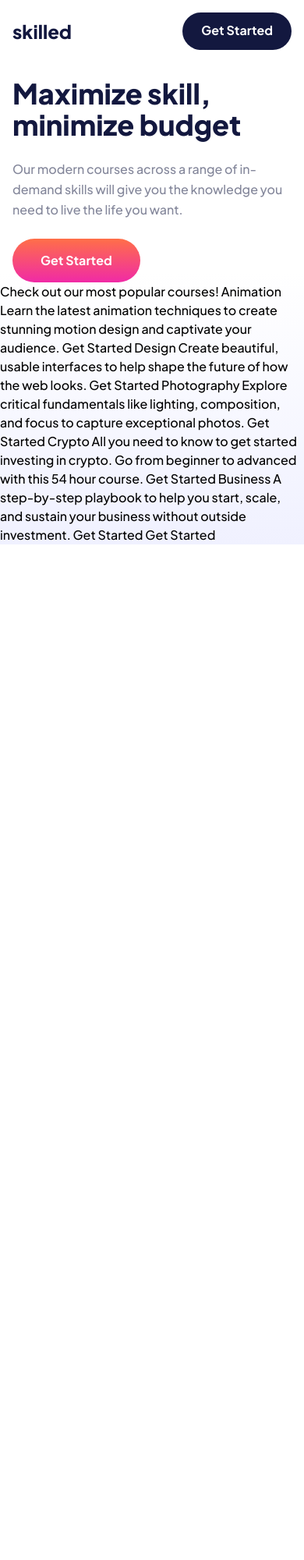
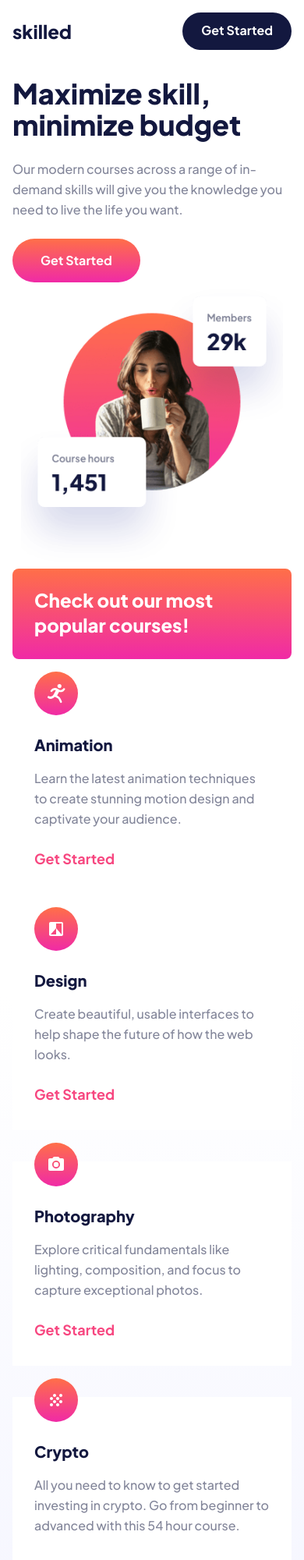
Before and after one commit to R-Middleton/skilled-elearning-solution, a website: page index.html in a window 390 px wide. Shown: the top 2000 px of the page at 78% size. Before the commit the page ends 844 px from the top, so only its background shows below. Drawn offline with Linux system fonts and the light colour scheme.

Commit message:
mobile static styling

```diff
--- a/index.html
+++ b/index.html
@@ -20,40 +20,112 @@
 
     <title>Frontend Mentor | Skilled e-learning landing page</title>
   </head>
-  <body class="font-Jakarta bg-gradient-to-b from-white to-[#F0F1FF] via-white">
-    <nav class="w-full flex justify-between px-4 pt-4 items-center">
-      <b class="text-2xl text-bunting font-extrabold">skilled</b>
+  <body class="bg-gradient-to-b from-white via-white to-[#F0F1FF] font-Jakarta">
+    <nav class="flex w-full items-center justify-between px-4 pt-4">
+      <b class="text-2xl font-extrabold text-bunting">skilled</b>
       <button
         type="button"
-        class="bg-bunting text-white rounded-full px-6 pt-[9px] pb-[11px] font-bold leading-7"
+        class="rounded-full bg-bunting px-6 pt-[9px] pb-[11px] font-bold leading-7 text-white"
       >
         Get Started
       </button>
     </nav>
 
-    <h1 class="pt-9 pb-6 px-4 font-extrabold text-4xl text-bunting">
+    <h1 class="px-4 pt-9 pb-6 text-4xl font-extrabold text-bunting">
       Maximize skill, minimize budget
     </h1>
-    <h2 class="px-4 font-medium text-base leading-[26px] text-waterloo pb-6">
+    <h2 class="px-4 pb-6 text-base font-medium leading-[26px] text-waterloo">
       Our modern courses across a range of in-demand skills will give you the
       knowledge you need to live the life you want.
     </h2>
     <div class="pl-4">
       <button
         type="button"
-        class="rounded-full bg-gradient-to-b from-orangegradientstart to-orangegradientstop text-white px-9 py-4 font-bold"
+        class="rounded-full bg-gradient-to-b from-orangegradientstart to-orangegradientstop px-9 py-4 font-bold text-white"
       >
         Get Started
       </button>
     </div>
-    Check out our most popular courses! Animation Learn the latest animation
-    techniques to create stunning motion design and captivate your audience. Get
-    Started Design Create beautiful, usable interfaces to help shape the future
-    of how the web looks. Get Started Photography Explore critical fundamentals
-    like lighting, composition, and focus to capture exceptional photos. Get
-    Started Crypto All you need to know to get started investing in crypto. Go
-    from beginner to advanced with this 54 hour course. Get Started Business A
-    step-by-step playbook to help you start, scale, and sustain your business
-    without outside investment. Get Started Get Started
+    <div class="flex justify-center md:hidden">
+      <img src="./assets/image-hero-mobile.png" alt="hero" />
+    </div>
+    <div class="hidden md:block">
+      <img src="./assets/image-hero-desktop.png" alt="hero" />
+    </div>
+
+    <div
+      class="mx-4 mb-4 rounded-lg bg-gradient-to-b from-orangegradientstart to-orangegradientstop px-7 pt-6 pb-7 text-2xl font-extrabold text-white"
+    >
+      Check out our most popular courses!
+    </div>
+
+    <div class="mx-4 mt-10 rounded-lg">
+      <div class="px-7 pb-8 bg-white">
+        <img class="-translate-y-6" src="./assets/icon-animation.svg" alt="animation" />
+          <h3 class="pb-4 text-xl font-extrabold text-bunting">Animation</h3>
+          <p class="pb-6 font-medium leading-[26px] text-waterloo">
+            Learn the latest animation techniques to create stunning motion
+            design and captivate your audience.
+          </p>
+          <a class="pb-8 text-lg font-bold text-violetred">Get Started</a>
+        </div>
+      </div>
+    </div>
+
+    <div class="mx-4 mt-10 rounded-lg">
+      <div class="px-7 pb-8 bg-white">
+        <img class="-translate-y-6" src="./assets/icon-design.svg" alt="animation" />
+          <h3 class="pb-4 text-xl font-extrabold text-bunting">Design</h3>
+          <p class="pb-6 font-medium leading-[26px] text-waterloo">
+     Create beautiful, usable interfaces to help shape the future of how
+    the web looks.     </p>
+          <a class="pb-8 text-lg font-bold text-violetred">Get Started</a>
+        </div>
+      </div>
+    </div>
+
+    <div class="mx-4 mt-10 rounded-lg">
+      <div class="px-7 pb-8 bg-white">
+        <img class="-translate-y-6" src="./assets/icon-photography.svg" alt="animation" />
+          <h3 class="pb-4 text-xl font-extrabold text-bunting">Photography </h3>
+          <p class="pb-6 font-medium leading-[26px] text-waterloo">
+            Explore critical fundamentals like lighting, composition, and focus to capture exceptional photos.
+          </p>
+          <a class="pb-8 text-lg font-bold text-violetred">Get Started</a>
+        </div>
+      </div>
+    </div>
+
+    <div class="mx-4 mt-10 rounded-lg">
+      <div class="px-7 pb-8 bg-white">
+        <img class="-translate-y-6" src="./assets/icon-crypto.svg" alt="animation" />
+          <h3 class="pb-4 text-xl font-extrabold text-bunting">Crypto </h3>
+          <p class="pb-6 font-medium leading-[26px] text-waterloo">
+            All you need to know to get started investing in crypto. Go from beginner to advanced with this 54 hour course.     </p>
+          <a class="pb-8 text-lg font-bold text-violetred">Get Started</a>
+        </div>
+      </div>
+    </div>
+    <div class="mx-4 mt-10 rounded-lg">
+      <div class="px-7 pb-8 bg-white">
+        <img class="-translate-y-6" src="./assets/icon-business.svg" alt="animation" />
+          <h3 class="pb-4 text-xl font-extrabold text-bunting">Business</h3>
+          <p class="pb-6 font-medium leading-[26px] text-waterloo">
+            A step-by-step playbook to help you start, scale, and sustain your business without outside investment.
+          </p>
+          <a class="pb-8 text-lg font-bold text-violetred">Get Started</a>
+        </div>
+      </div>
+    </div>
+
+    <footer class="flex items-center justify-between px-4 bg-bunting mt-20 py-9">
+      <b class="text-2xl font-extrabold text-white">skilled</b>
+      <button
+        type="button"
+        class="rounded-full bg-gradient-to-b from-bluegradientstart to-bluegradientstop px-6 pt-[9px] pb-[11px] font-bold leading-7 text-white"
+      >
+        Get Started
+      </button>
+    </footer>
   </body>
 </html>
--- a/tailwind.config.js
+++ b/tailwind.config.js
@@ -11,6 +11,8 @@ module.exports = {
       white: '#FFFFFF',
       orangegradientstart: '#FF6F48',
       orangegradientstop: '#F02AA6',
+      bluegradientstart: '#4851FF',
+      bluegradientstop: '#F02AA6',
     },
     fontFamily: {
       Jakarta: ['Plus Jakarta Sans', 'sans-serif'],
```
Also changed, not shown: dist/output.css.
